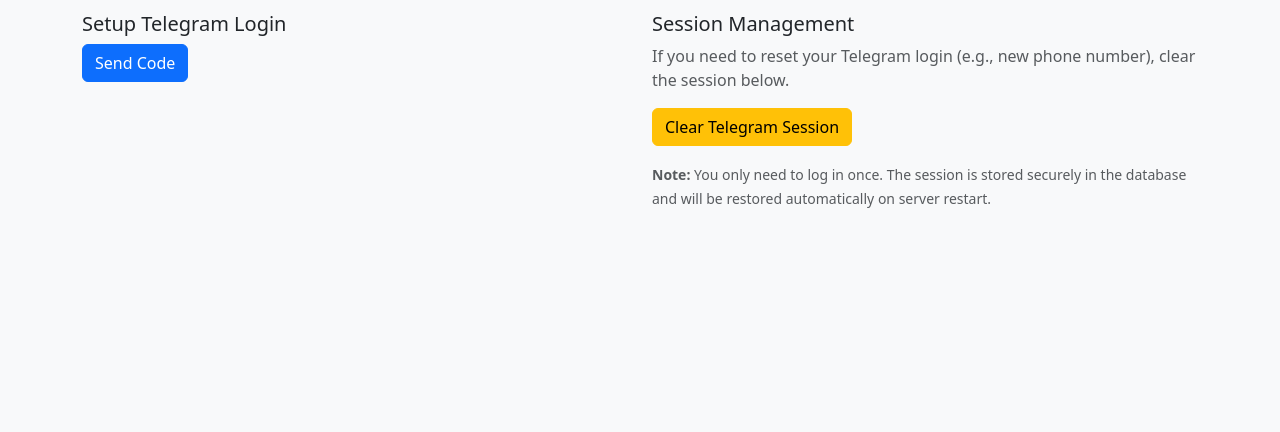
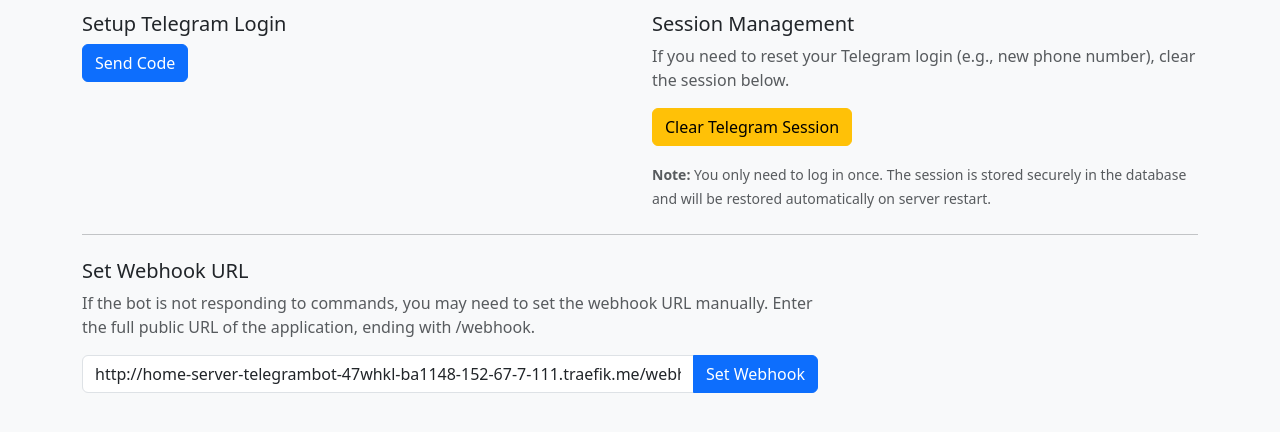
Before and after one commit to dheerajsharma2399/telegram-automate, a Flask app: page / in a window 1280 px wide, after a click on "Setup". Shown: the part 285-717 px from the top of the page. Run offline with Flask 3, Linux system fonts and the light colour scheme; data that the repository does not hold is empty; some libraries are stand-ins or nearby versions.

Commit message:
webhook fix

```diff
--- a/templates/index.html
+++ b/templates/index.html
@@ -242,6 +242,19 @@
                                 <small class="text-muted">
                                     <strong>Note:</strong> You only need to log in once. The session is stored securely in the database and will be restored automatically on server restart.
                                 </small>
+                            </div>
+                        </div>
+                    </div>
+
+                    <hr class="my-4">
+
+                    <div class="row">
+                        <div class="col-md-8">
+                            <h5>Set Webhook URL</h5>
+                            <p class="text-muted">If the bot is not responding to commands, you may need to set the webhook URL manually. Enter the full public URL of the application, ending with /webhook.</p>
+                            <div class="input-group">
+                                <input type="text" class="form-control" id="webhook-url" placeholder="https://your-app-url/webhook" value="http://home-server-telegrambot-47whkl-ba1148-152-67-7-111.traefik.me/webhook">
+                                <button class="btn btn-primary" onclick="setWebhook()">Set Webhook</button>
                             </div>
                         </div>
                     </div>
@@ -594,6 +607,32 @@
             }
         }
 
+        async function setWebhook() {
+            const webhookUrl = document.getElementById('webhook-url').value;
+            if (!webhookUrl) {
+                showToast('Please enter a webhook URL.', 'warning');
+                return;
+            }
+
+            try {
+                showToast('Setting webhook...', 'info');
+                const response = await fetch('/api/setup_webhook', {
+                    method: 'POST',
+                    headers: { 'Content-Type': 'application/json' },
+                    body: JSON.stringify({ webhook_url: webhookUrl })
+                });
+
+                const data = await response.json();
+                if (response.ok) {
+                    showToast(data.message, 'success');
+                } else {
+                    showToast(`Error: ${data.error}`, 'error');
+                }
+            } catch (error) {
+                showToast(`Failed to set webhook: ${error}`, 'error');
+            }
+        }
+
         // --- Pending / Groups functions ---
         async function fetchPendingCommands() {
             try {
```
